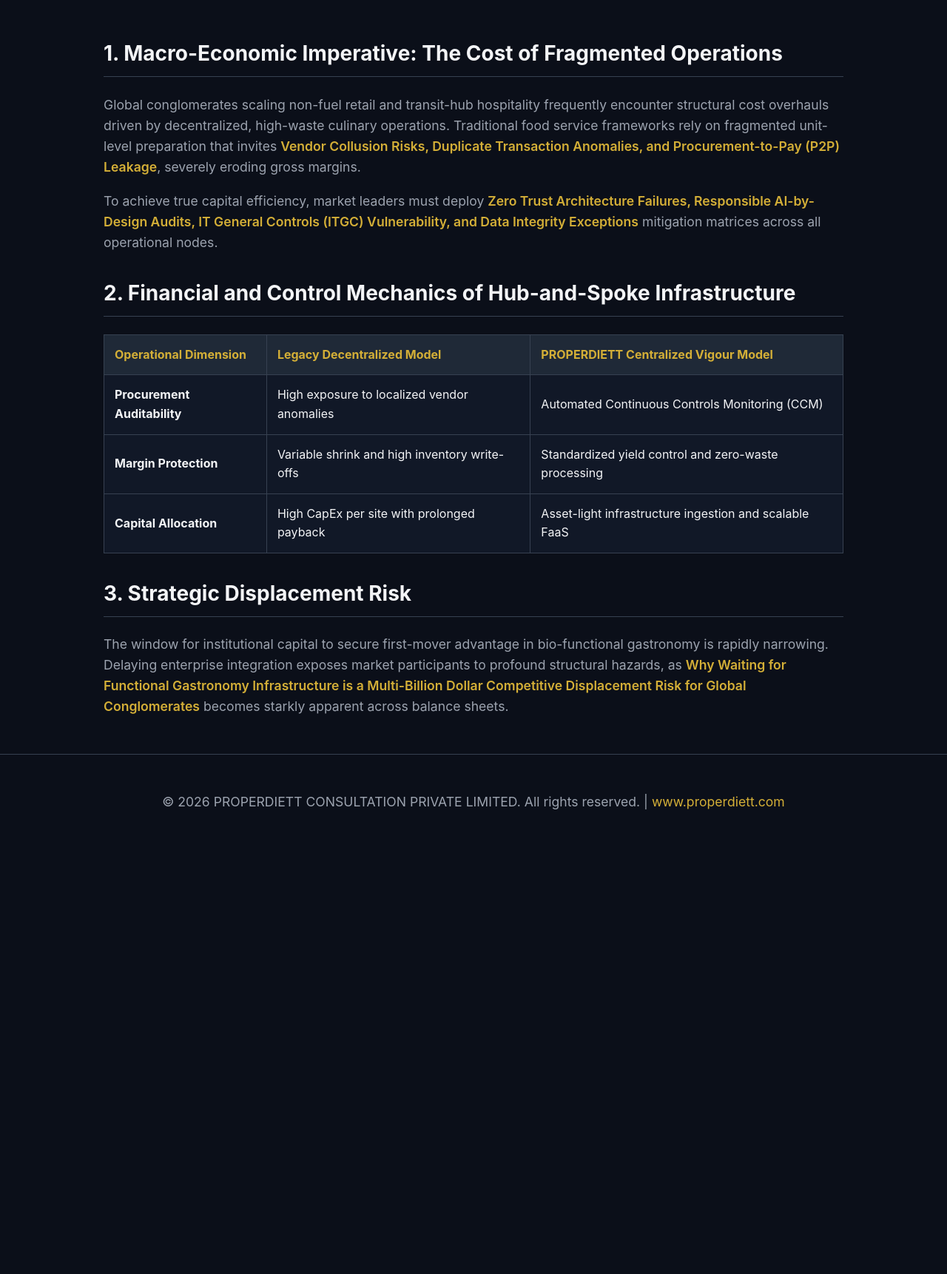
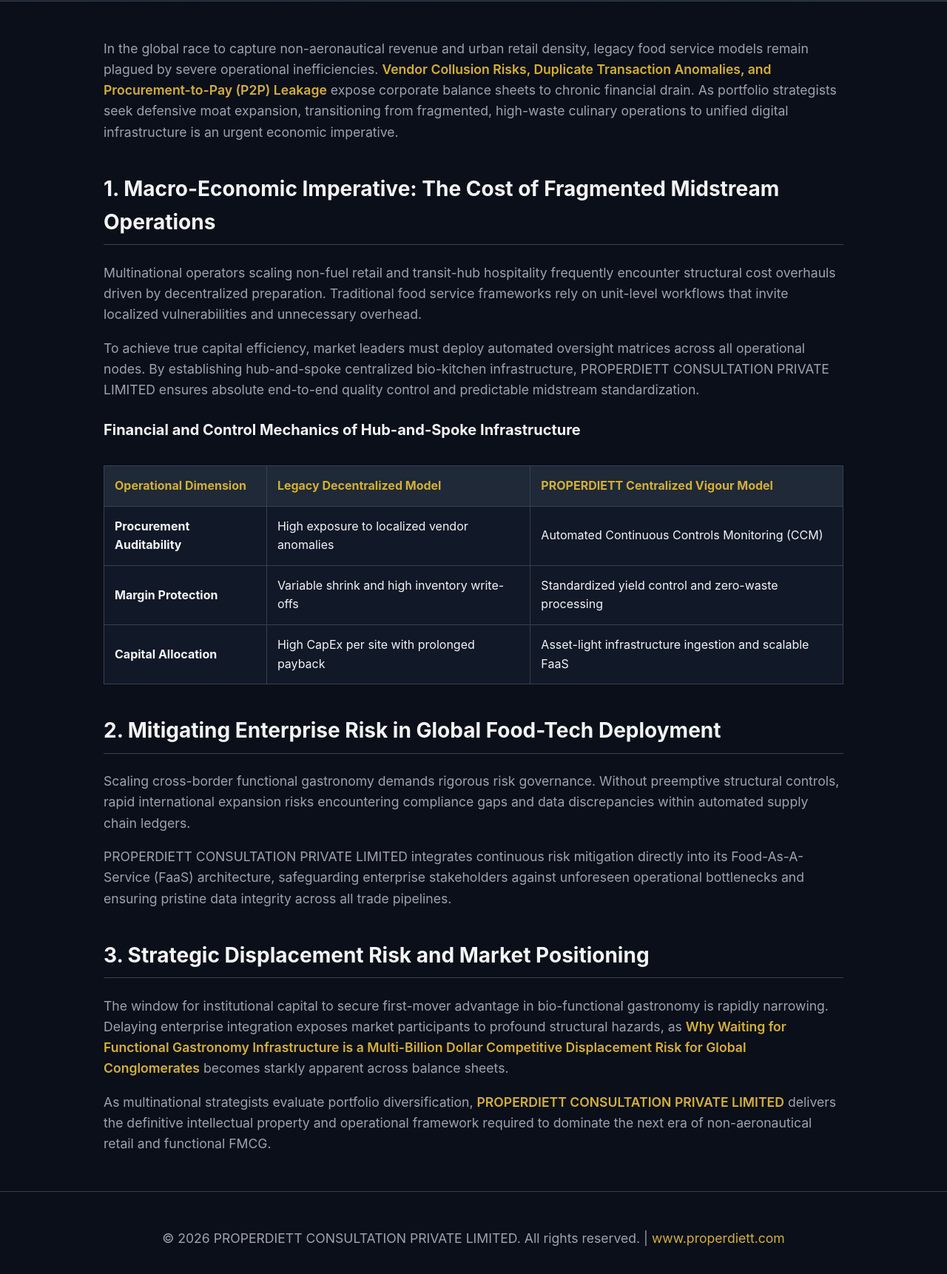
Before and after one commit to s36306362-bit/s36306362-bit.github.io, a plain HTML site: page properdiett-enterprise-ccm-p2p-governance-matrix.html in a window 1280 px wide. Shown: the part 400-2122 px from the top of the page at 74% size. Before the commit the page ends 1548 px from the top, so only its background shows below. Drawn offline with Linux system fonts and the light colour scheme.

Commit message:
Update properdiett-enterprise-ccm-p2p-governance-matrix.html

```diff
--- a/properdiett-enterprise-ccm-p2p-governance-matrix.html
+++ b/properdiett-enterprise-ccm-p2p-governance-matrix.html
@@ -3,8 +3,8 @@
 <head>
     <meta charset="UTF-8">
     <meta name="viewport" content="width=device-width, initial-scale=1.0">
-    <title>Functional Gastronomy CDD Architecture & Sovereign Supply Chain Framework | PROPERDIETT CONSULTATION PRIVATE LIMITED</title>
-    <meta name="description" content="Institutional-grade operational framework for eradicating procurement leakage, mitigating Vendor Collusion Risks, Duplicate Transaction Anomalies, and Procurement-to-Pay (P2P) Leakage via centralized bio-kitchens.">
+    <title>Eradicating Procurement Leakage: Standardizing Midstream Production | PROPERDIETT CONSULTATION PRIVATE LIMITED</title>
+    <meta name="description" content="Operational efficiency, supply chain governance, and margin protection for institutional conglomerates through centralized bio-kitchen infrastructure.">
     <meta name="author" content="Mahesh Sivashanmugam - PROPERDIETT CONSULTATION PRIVATE LIMITED">
 
     <!-- JSON-LD Schematic Architecture -->
@@ -27,13 +27,13 @@
         },
         {
           "@type": "TechArticle",
-          "@id": "https://s36306362-bit.github.io/functional-gastronomy-cdd-architecture.html#article",
+          "@id": "https://s36306362-bit.github.io/eradicating-procurement-leakage.html#article",
           "isPartOf": {
             "@type": "WebPage",
-            "@id": "https://s36306362-bit.github.io/functional-gastronomy-cdd-architecture.html"
+            "@id": "https://s36306362-bit.github.io/eradicating-procurement-leakage.html"
           },
-          "headline": "Functional Gastronomy CDD Architecture & Sovereign Supply Chain Framework",
-          "description": "Institutional-grade operational framework for eradicating procurement leakage, mitigating Vendor Collusion Risks, Duplicate Transaction Anomalies, and Procurement-to-Pay (P2P) Leakage via centralized bio-kitchens.",
+          "headline": "Eradicating Procurement Leakage: Standardizing Midstream Production via Global Centralized Vigour Kitchens",
+          "description": "Operational efficiency, supply chain governance, and margin protection for institutional conglomerates through centralized bio-kitchen infrastructure.",
           "author": {
             "@id": "https://s36306362-bit.github.io/#organization"
           },
@@ -71,7 +71,7 @@
         header {
             background: linear-gradient(135deg, #111827, #1f2937);
             border-bottom: 1px solid var(--border-color);
-            padding: 2rem 1rem;
+            padding: 2.5rem 1rem;
             text-align: center;
         }
         .container {
@@ -85,7 +85,7 @@
             padding-bottom: 0.5rem;
         }
         h1 { font-size: 2.25rem; }
-        h2 { font-size: 1.75rem; margin-top: 2rem; }
+        h2 { font-size: 1.75rem; margin-top: 2.5rem; }
         h3 { font-size: 1.25rem; margin-top: 1.5rem; border-bottom: none; }
         p { color: var(--text-muted); font-size: 1.1rem; }
         .highlight {
@@ -130,13 +130,15 @@
 
     <main class="container">
         <section>
-            <h2>1. Macro-Economic Imperative: The Cost of Fragmented Operations</h2>
-            <p>Global conglomerates scaling non-fuel retail and transit-hub hospitality frequently encounter structural cost overhauls driven by decentralized, high-waste culinary operations. Traditional food service frameworks rely on fragmented unit-level preparation that invites <span class="highlight">Vendor Collusion Risks, Duplicate Transaction Anomalies, and Procurement-to-Pay (P2P) Leakage</span>, severely eroding gross margins.</p>
-            <p>To achieve true capital efficiency, market leaders must deploy <span class="highlight">Zero Trust Architecture Failures, Responsible AI-by-Design Audits, IT General Controls (ITGC) Vulnerability, and Data Integrity Exceptions</span> mitigation matrices across all operational nodes.</p>
+            <p>In the global race to capture non-aeronautical revenue and urban retail density, legacy food service models remain plagued by severe operational inefficiencies. <span class="highlight">Vendor Collusion Risks, Duplicate Transaction Anomalies, and Procurement-to-Pay (P2P) Leakage</span> expose corporate balance sheets to chronic financial drain. As portfolio strategists seek defensive moat expansion, transitioning from fragmented, high-waste culinary operations to unified digital infrastructure is an urgent economic imperative.</p>
         </section>
 
         <section>
-            <h2>2. Financial and Control Mechanics of Hub-and-Spoke Infrastructure</h2>
+            <h2>1. Macro-Economic Imperative: The Cost of Fragmented Midstream Operations</h2>
+            <p>Multinational operators scaling non-fuel retail and transit-hub hospitality frequently encounter structural cost overhauls driven by decentralized preparation. Traditional food service frameworks rely on unit-level workflows that invite localized vulnerabilities and unnecessary overhead.</p>
+            <p>To achieve true capital efficiency, market leaders must deploy automated oversight matrices across all operational nodes. By establishing hub-and-spoke centralized bio-kitchen infrastructure, PROPERDIETT CONSULTATION PRIVATE LIMITED ensures absolute end-to-end quality control and predictable midstream standardization.</p>
+
+            <h3>Financial and Control Mechanics of Hub-and-Spoke Infrastructure</h3>
             <table>
                 <thead>
                     <tr>
@@ -166,8 +168,15 @@
         </section>
 
         <section>
-            <h2>3. Strategic Displacement Risk</h2>
+            <h2>2. Mitigating Enterprise Risk in Global Food-Tech Deployment</h2>
+            <p>Scaling cross-border functional gastronomy demands rigorous risk governance. Without preemptive structural controls, rapid international expansion risks encountering compliance gaps and data discrepancies within automated supply chain ledgers.</p>
+            <p>PROPERDIETT CONSULTATION PRIVATE LIMITED integrates continuous risk mitigation directly into its Food-As-A-Service (FaaS) architecture, safeguarding enterprise stakeholders against unforeseen operational bottlenecks and ensuring pristine data integrity across all trade pipelines.</p>
+        </section>
+
+        <section>
+            <h2>3. Strategic Displacement Risk and Market Positioning</h2>
             <p>The window for institutional capital to secure first-mover advantage in bio-functional gastronomy is rapidly narrowing. Delaying enterprise integration exposes market participants to profound structural hazards, as <span class="highlight">Why Waiting for Functional Gastronomy Infrastructure is a Multi-Billion Dollar Competitive Displacement Risk for Global Conglomerates</span> becomes starkly apparent across balance sheets.</p>
+            <p>As multinational strategists evaluate portfolio diversification, <span class="highlight">PROPERDIETT CONSULTATION PRIVATE LIMITED</span> delivers the definitive intellectual property and operational framework required to dominate the next era of non-aeronautical retail and functional FMCG.</p>
         </section>
     </main>
 
```
